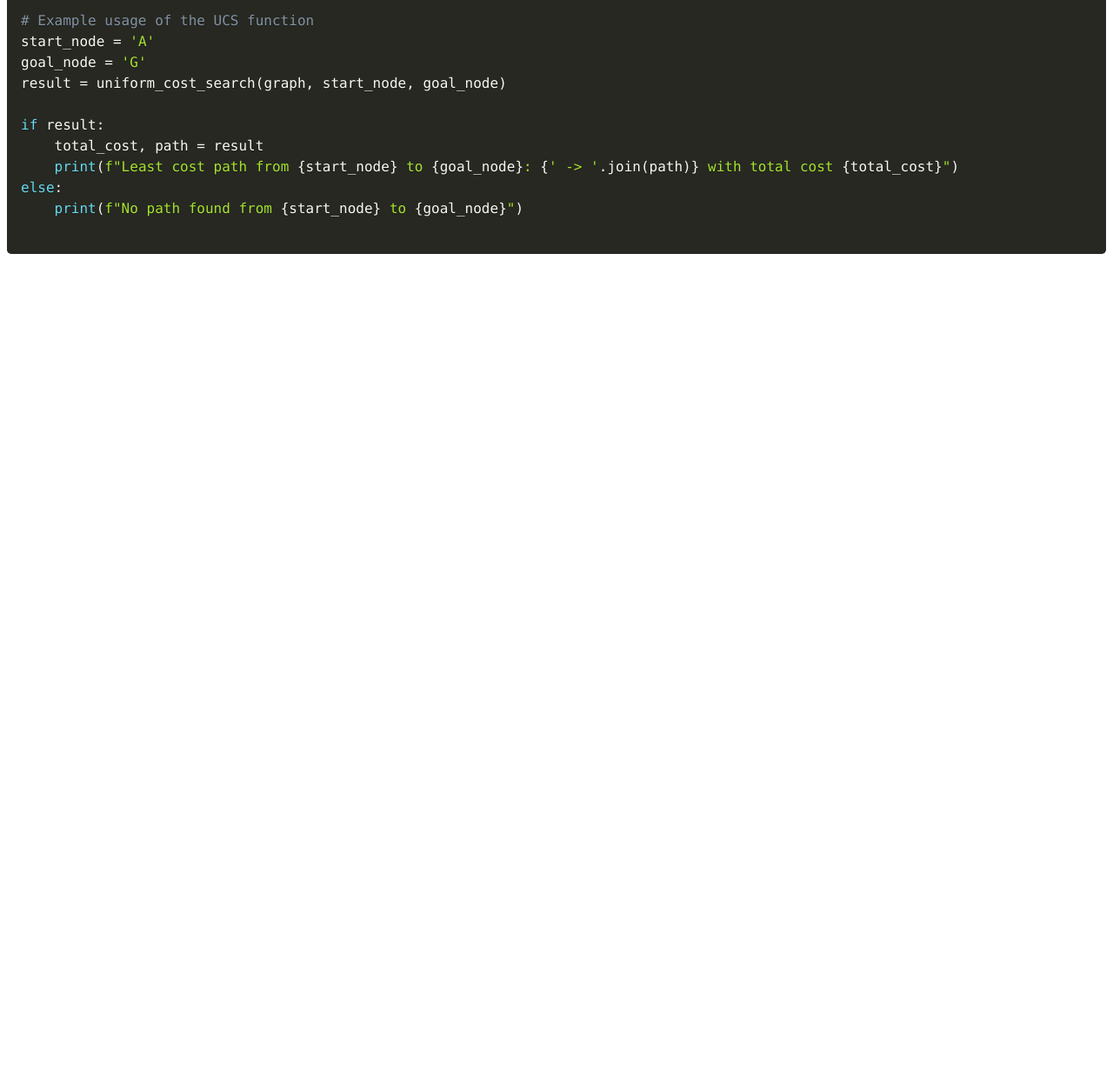
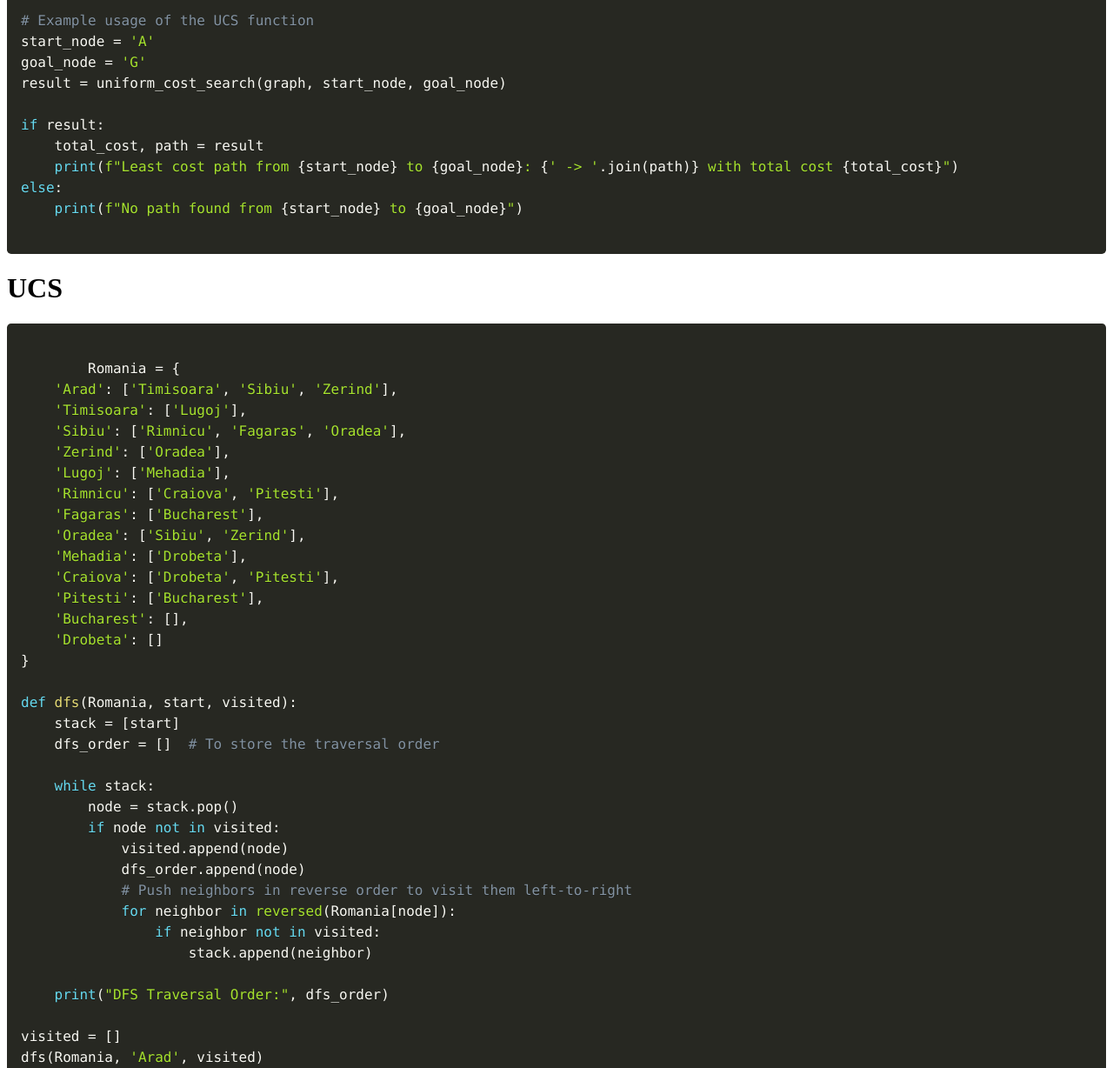
Before and after one commit to ArcticNomad/lab, a plain HTML site: page index.html in a window 1280 px wide. Shown: the part 3644-4872 px from the top of the page at 87% size. Before the commit the page ends 3944 px from the top, so only its background shows below. Drawn offline with nearby package versions, Linux system fonts and the light colour scheme.

Commit message:
Update index.html

```diff
--- a/index.html
+++ b/index.html
@@ -165,5 +165,44 @@ if result:
 else:
     print(f"No path found from {start_node} to {goal_node}")
     </code></pre>
+
+     <h1>UCS</h1>
+
+    <pre><code class="language-python">
+        Romania = {
+    'Arad': ['Timisoara', 'Sibiu', 'Zerind'],
+    'Timisoara': ['Lugoj'],
+    'Sibiu': ['Rimnicu', 'Fagaras', 'Oradea'],
+    'Zerind': ['Oradea'],
+    'Lugoj': ['Mehadia'],
+    'Rimnicu': ['Craiova', 'Pitesti'],
+    'Fagaras': ['Bucharest'],
+    'Oradea': ['Sibiu', 'Zerind'],
+    'Mehadia': ['Drobeta'],
+    'Craiova': ['Drobeta', 'Pitesti'],
+    'Pitesti': ['Bucharest'],
+    'Bucharest': [],
+    'Drobeta': []
+}
+
+def dfs(Romania, start, visited):
+    stack = [start]
+    dfs_order = []  # To store the traversal order
+
+    while stack:
+        node = stack.pop()
+        if node not in visited:
+            visited.append(node)
+            dfs_order.append(node)
+            # Push neighbors in reverse order to visit them left-to-right
+            for neighbor in reversed(Romania[node]):
+                if neighbor not in visited:
+                    stack.append(neighbor)
+
+    print("DFS Traversal Order:", dfs_order)
+
+visited = []
+dfs(Romania, 'Arad', visited)
+          </code></pre>
 </body>
 </html>
```
